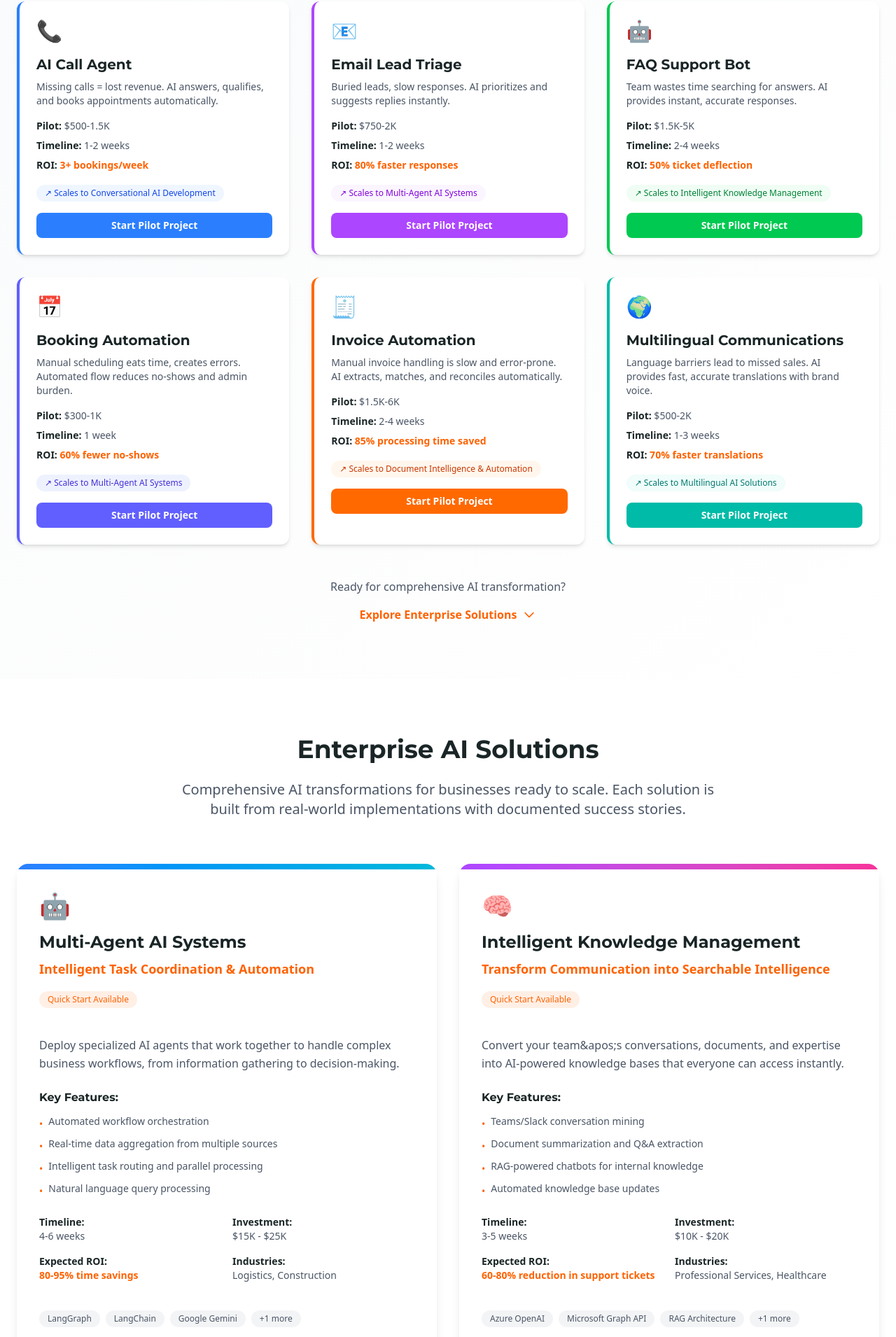
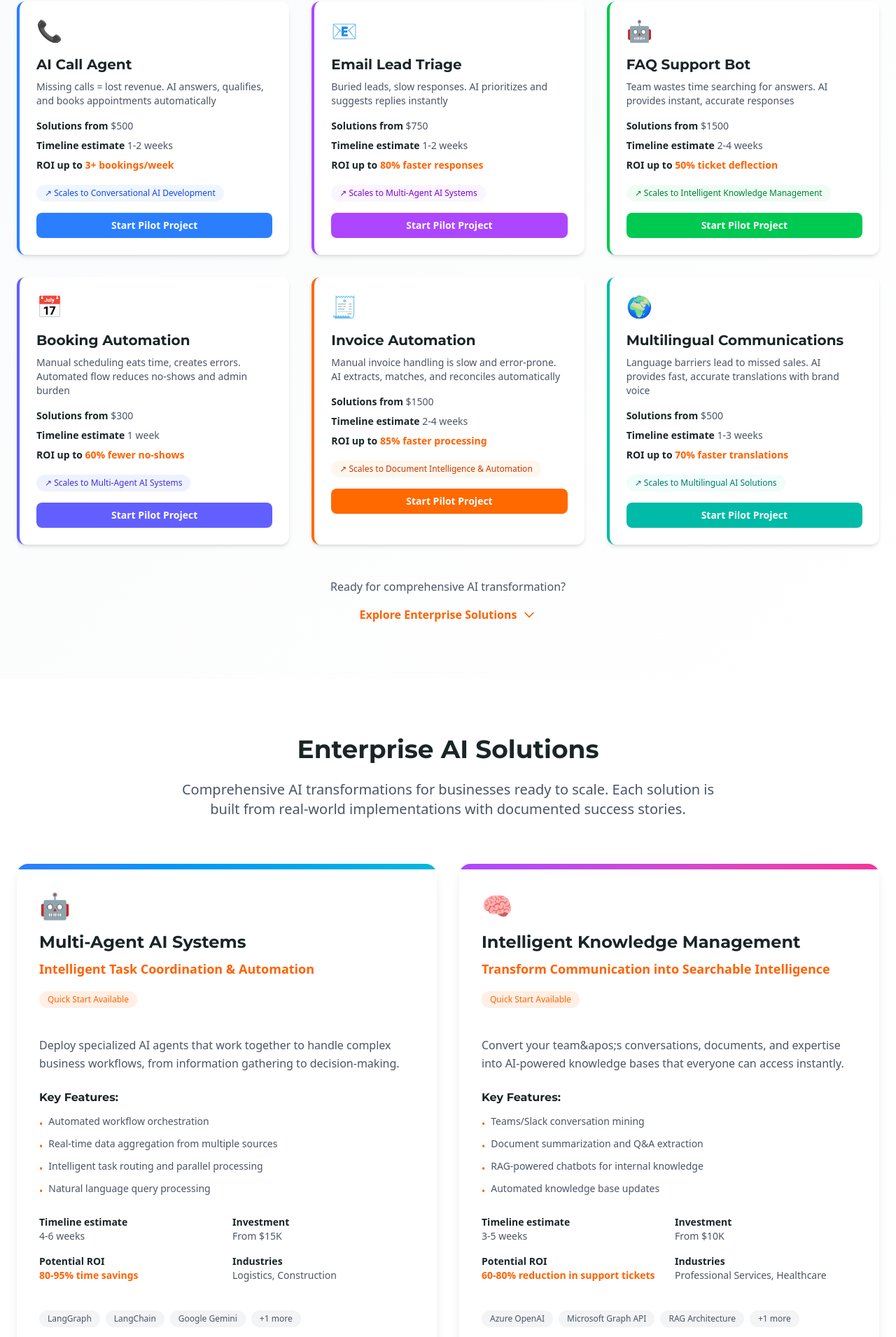
Before and after one commit to mario-guerra/ignitionai.xyz, a Next.js app: page /services in a window 1280 px wide. Shown: the part 836-2746 px from the top of the page at 70% size. Built offline with nearby package versions, Linux system fonts and the light colour scheme.

Commit message:
Refactor a few things
- Removed periods from non-sentences
- Removed budget range to avoid boxing ourselves in
- Changed pricing to "starting from" rather than fixed ranges
- Changed ROI and timelines to "estimates"

```diff
--- a/src/app/blog/page.tsx
+++ b/src/app/blog/page.tsx
@@ -45,7 +45,7 @@ const BlogPage = () => {
                 AI Insights & <span className="text-ignition-orange">Strategies</span>
               </h1>
               <p className="text-xl md:text-2xl text-gray-300 max-w-3xl mx-auto">
-                Practical insights, implementation guides, and strategies for implementing AI solutions that drive real business results.
+                Practical insights, implementation guides, and strategies for implementing AI solutions that drive real business results
               </p>
             </motion.div>
           ) : (
@@ -54,7 +54,7 @@ const BlogPage = () => {
                 AI Insights & <span className="text-ignition-orange">Strategies</span>
               </h1>
               <p className="text-xl md:text-2xl text-gray-300 max-w-3xl mx-auto">
-                Practical insights, implementation guides, and strategies for implementing AI solutions that drive real business results.
+                Practical insights, implementation guides, and strategies for implementing AI solutions that drive real business results
               </p>
             </div>
           )}
@@ -152,7 +152,7 @@ const BlogPage = () => {
           >
             <h2 className="text-3xl md:text-4xl font-bold mb-4 !text-white">Ready to Implement AI in Your Business?</h2>
             <p className="text-xl text-gray-300 mb-8 max-w-2xl mx-auto">
-              Get a free 30-minute consultation to identify your best AI opportunities and create a custom roadmap for implementation.
+              Get a free 30-minute consultation to identify your best AI opportunities and create a custom roadmap for implementation
             </p>
 
             <div className="max-w-md mx-auto">
--- a/src/app/services/page.tsx
+++ b/src/app/services/page.tsx
@@ -18,7 +18,7 @@ const ServicesPage = () => {
       industries: ["Logistics", "Construction", "Event Planning", "Agriculture"],
       roi: "80-95% time savings",
       timeline: "4-6 weeks",
-      investment: "$15K - $25K",
+      investment: "From $15K",
       icon: "🤖",
       gradient: "from-blue-500 to-cyan-500"
     },
@@ -36,7 +36,7 @@ const ServicesPage = () => {
       industries: ["Professional Services", "Healthcare", "Manufacturing", "Technology"],
       roi: "60-80% reduction in support tickets",
       timeline: "3-5 weeks",
-      investment: "$10K - $20K",
+      investment: "From $10K",
       icon: "🧠",
       gradient: "from-purple-500 to-pink-500"
     },
@@ -54,7 +54,7 @@ const ServicesPage = () => {
       industries: ["Healthcare", "E-commerce", "Manufacturing", "Tourism"],
       roi: "70-90% translation cost reduction",
       timeline: "2-4 weeks",
-      investment: "$8K - $18K",
+      investment: "From $8K",
       icon: "🌍",
       gradient: "from-green-500 to-blue-500"
     },
@@ -72,7 +72,7 @@ const ServicesPage = () => {
       industries: ["Legal", "Insurance", "Real Estate", "Financial Services"],
       roi: "85-95% processing time reduction",
       timeline: "2-3 weeks",
-      investment: "$5K - $15K",
+      investment: "From $5K",
       icon: "📄",
       gradient: "from-orange-500 to-red-500"
     },
@@ -90,7 +90,7 @@ const ServicesPage = () => {
       industries: ["Customer Service", "Technical Support", "Sales", "Education"],
       roi: "50-70% support cost reduction",
       timeline: "4-8 weeks",
-      investment: "$12K - $25K",
+      investment: "From $12K",
       icon: "💬",
       gradient: "from-indigo-500 to-purple-500"
     },
@@ -108,7 +108,7 @@ const ServicesPage = () => {
       industries: ["Software Development", "E-commerce", "SaaS", "Technology"],
       roi: "80-90% design time reduction",
       timeline: "1-3 weeks",
-      investment: "$5K - $12K",
+      investment: "From $5K",
       icon: "⚡",
       gradient: "from-yellow-500 to-orange-500"
     }
@@ -118,31 +118,31 @@ const ServicesPage = () => {
     {
       step: "01",
       title: "Discovery & Assessment",
-      description: "We analyze your current processes, identify automation opportunities, and define success metrics.",
+      description: "We analyze your current processes, identify automation opportunities, and define success metrics",
       duration: "1 week"
     },
     {
       step: "02",
       title: "Solution Design",
-      description: "Custom AI solution architecture tailored to your specific business needs and technical requirements.",
+      description: "Custom AI solution architecture tailored to your specific business needs and technical requirements",
       duration: "1-2 weeks"
     },
     {
       step: "03",
       title: "Development & Integration",
-      description: "Agile development with weekly demos, ensuring the solution fits perfectly into your workflow.",
+      description: "Agile development with weekly demos, ensuring the solution fits perfectly into your workflow",
       duration: "2-6 weeks"
     },
     {
       step: "04",
       title: "Testing & Optimization",
-      description: "Comprehensive testing, performance optimization, and team training for successful adoption.",
+      description: "Comprehensive testing, performance optimization, and team training for successful adoption",
       duration: "1 week"
     },
     {
       step: "05",
       title: "Deployment & Support",
-      description: "Go-live support with ongoing monitoring, maintenance, and continuous improvement.",
+      description: "Go-live support with ongoing monitoring, maintenance, and continuous improvement",
       duration: "Ongoing"
     }
   ];
@@ -150,22 +150,22 @@ const ServicesPage = () => {
   const guarantees = [
     {
       title: "ROI Guarantee",
-      description: "Measurable return on investment within 2-3 months.",
+      description: "Measurable return on investment within 2-3 months",
       icon: "📈"
     },
     {
       title: "Fixed Timeline",
-      description: "Clear project timelines with weekly milestones.",
+      description: "Clear project timelines with weekly milestones",
       icon: "⏱️"
     },
     {
       title: "Transparent Pricing",
-      description: "Fixed-price projects with no hidden costs.",
+      description: "Transparent pricing",
       icon: "💰"
     },
     {
       title: "30-Day Support",
-      description: "Support for 30 days after deployment.",
+      description: "Support for 30 days after deployment",
       icon: "🛠️"
     }
   ];
@@ -247,19 +247,19 @@ const ServicesPage = () => {
               <div className="text-3xl mb-4">📞</div>
               <h3 className="text-xl font-bold text-deep-charcoal mb-2">AI Call Agent</h3>
               <p className="text-gray-600 mb-4 text-sm">
-                Missing calls = lost revenue. AI answers, qualifies, and books appointments automatically.
+                Missing calls = lost revenue. AI answers, qualifies, and books appointments automatically
               </p>
               <div className="space-y-2 mb-4">
                 <div className="text-sm">
-                  <span className="font-semibold text-deep-charcoal">Pilot:</span>
-                  <span className="text-gray-600"> $500-1.5K</span>
+                  <span className="font-semibold text-deep-charcoal">Solutions from </span>
+                  <span className="text-gray-600"> $500</span>
                 </div>
                 <div className="text-sm">
-                  <span className="font-semibold text-deep-charcoal">Timeline:</span>
+                  <span className="font-semibold text-deep-charcoal">Timeline estimate </span>
                   <span className="text-gray-600"> 1-2 weeks</span>
                 </div>
                 <div className="text-sm">
-                  <span className="font-semibold text-deep-charcoal">ROI:</span>
+                  <span className="font-semibold text-deep-charcoal">ROI up to </span>
                   <span className="text-ignition-orange font-semibold"> 3+ bookings/week</span>
                 </div>
               </div>
@@ -285,19 +285,19 @@ const ServicesPage = () => {
               <div className="text-3xl mb-4">📧</div>
               <h3 className="text-xl font-bold text-deep-charcoal mb-2">Email Lead Triage</h3>
               <p className="text-gray-600 mb-4 text-sm">
-                Buried leads, slow responses. AI prioritizes and suggests replies instantly.
+                Buried leads, slow responses. AI prioritizes and suggests replies instantly
               </p>
               <div className="space-y-2 mb-4">
                 <div className="text-sm">
-                  <span className="font-semibold text-deep-charcoal">Pilot:</span>
-                  <span className="text-gray-600"> $750-2K</span>
+                  <span className="font-semibold text-deep-charcoal">Solutions from </span>
+                  <span className="text-gray-600"> $750</span>
                 </div>
                 <div className="text-sm">
-                  <span className="font-semibold text-deep-charcoal">Timeline:</span>
+                  <span className="font-semibold text-deep-charcoal">Timeline estimate </span>
                   <span className="text-gray-600"> 1-2 weeks</span>
                 </div>
                 <div className="text-sm">
-                  <span className="font-semibold text-deep-charcoal">ROI:</span>
+                  <span className="font-semibold text-deep-charcoal">ROI up to </span>
                   <span className="text-ignition-orange font-semibold"> 80% faster responses</span>
                 </div>
               </div>
@@ -323,19 +323,19 @@ const ServicesPage = () => {
               <div className="text-3xl mb-4">🤖</div>
               <h3 className="text-xl font-bold text-deep-charcoal mb-2">FAQ Support Bot</h3>
               <p className="text-gray-600 mb-4 text-sm">
-                Team wastes time searching for answers. AI provides instant, accurate responses.
+                Team wastes time searching for answers. AI provides instant, accurate responses
               </p>
               <div className="space-y-2 mb-4">
                 <div className="text-sm">
-                  <span className="font-semibold text-deep-charcoal">Pilot:</span>
-                  <span className="text-gray-600"> $1.5K-5K</span>
+                  <span className="font-semibold text-deep-charcoal">Solutions from </span>
+                  <span className="text-gray-600"> $1500</span>
                 </div>
                 <div className="text-sm">
-                  <span className="font-semibold text-deep-charcoal">Timeline:</span>
+                  <span className="font-semibold text-deep-charcoal">Timeline estimate </span>
                   <span className="text-gray-600"> 2-4 weeks</span>
                 </div>
                 <div className="text-sm">
-                  <span className="font-semibold text-deep-charcoal">ROI:</span>
+                  <span className="font-semibold text-deep-charcoal">ROI up to </span>
                   <span className="text-ignition-orange font-semibold"> 50% ticket deflection</span>
                 </div>
               </div>
@@ -363,19 +363,19 @@ const ServicesPage = () => {
               <div className="text-3xl mb-4">📅</div>
               <h3 className="text-xl font-bold text-deep-charcoal mb-2">Booking Automation</h3>
               <p className="text-gray-600 mb-4 text-sm">
-                Manual scheduling eats time, creates errors. Automated flow reduces no-shows and admin burden.
+                Manual scheduling eats time, creates errors. Automated flow reduces no-shows and admin burden
               </p>
               <div className="space-y-2 mb-4">
                 <div className="text-sm">
-                  <span className="font-semibold text-deep-charcoal">Pilot:</span>
-                  <span className="text-gray-600"> $300-1K</span>
+                  <span className="font-semibold text-deep-charcoal">Solutions from </span>
+                  <span className="text-gray-600"> $300</span>
                 </div>
                 <div className="text-sm">
-                  <span className="font-semibold text-deep-charcoal">Timeline:</span>
+                  <span className="font-semibold text-deep-charcoal">Timeline estimate</span>
                   <span className="text-gray-600"> 1 week</span>
                 </div>
                 <div className="text-sm">
-                  <span className="font-semibold text-deep-charcoal">ROI:</span>
+                  <span className="font-semibold text-deep-charcoal">ROI up to </span>
                   <span className="text-ignition-orange font-semibold"> 60% fewer no-shows</span>
                 </div>
               </div>
@@ -401,20 +401,20 @@ const ServicesPage = () => {
               <div className="text-3xl mb-4">🧾</div>
               <h3 className="text-xl font-bold text-deep-charcoal mb-2">Invoice Automation</h3>
               <p className="text-gray-600 mb-4 text-sm">
-                Manual invoice handling is slow and error-prone. AI extracts, matches, and reconciles automatically.
+                Manual invoice handling is slow and error-prone. AI extracts, matches, and reconciles automatically
               </p>
               <div className="space-y-2 mb-4">
                 <div className="text-sm">
-                  <span className="font-semibold text-deep-charcoal">Pilot:</span>
-                  <span className="text-gray-600"> $1.5K-6K</span>
+                  <span className="font-semibold text-deep-charcoal">Solutions from </span>
+                  <span className="text-gray-600"> $1500</span>
                 </div>
                 <div className="text-sm">
-                  <span className="font-semibold text-deep-charcoal">Timeline:</span>
+                  <span className="font-semibold text-deep-charcoal">Timeline estimate</span>
                   <span className="text-gray-600"> 2-4 weeks</span>
                 </div>
                 <div className="text-sm">
-                  <span className="font-semibold text-deep-charcoal">ROI:</span>
-                  <span className="text-ignition-orange font-semibold"> 85% processing time saved</span>
+                  <span className="font-semibold text-deep-charcoal">ROI up to </span>
+                  <span className="text-ignition-orange font-semibold"> 85% faster processing</span>
                 </div>
               </div>
               <div className="text-xs bg-orange-50 text-orange-700 px-3 py-1 rounded-full mb-4 inline-block">
@@ -439,19 +439,19 @@ const ServicesPage = () => {
               <div className="text-3xl mb-4">🌍</div>
               <h3 className="text-xl font-bold text-deep-charcoal mb-2">Multilingual Communications</h3>
               <p className="text-gray-600 mb-4 text-sm">
-                Language barriers lead to missed sales. AI provides fast, accurate translations with brand voice.
+                Language barriers lead to missed sales. AI provides fast, accurate translations with brand voice
               </p>
               <div className="space-y-2 mb-4">
                 <div className="text-sm">
-                  <span className="font-semibold text-deep-charcoal">Pilot:</span>
-                  <span className="text-gray-600"> $500-2K</span>
+                  <span className="font-semibold text-deep-charcoal">Solutions from </span>
+                  <span className="text-gray-600"> $500</span>
                 </div>
                 <div className="text-sm">
-                  <span className="font-semibold text-deep-charcoal">Timeline:</span>
+                  <span className="font-semibold text-deep-charcoal">Timeline estimate </span>
                   <span className="text-gray-600"> 1-3 weeks</span>
                 </div>
                 <div className="text-sm">
-                  <span className="font-semibold text-deep-charcoal">ROI:</span>
+                  <span className="font-semibold text-deep-charcoal">ROI up to </span>
                   <span className="text-ignition-orange font-semibold"> 70% faster translations</span>
                 </div>
               </div>
@@ -551,19 +551,19 @@ const ServicesPage = () => {
 
                     <div className="grid grid-cols-2 gap-4 text-sm">
                       <div>
-                        <span className="font-semibold text-deep-charcoal">Timeline:</span>
+                        <span className="font-semibold text-deep-charcoal">Timeline estimate</span>
                         <p className="text-gray-600">{service.timeline}</p>
                       </div>
                       <div>
-                        <span className="font-semibold text-deep-charcoal">Investment:</span>
+                        <span className="font-semibold text-deep-charcoal">Investment</span>
                         <p className="text-gray-600">{service.investment}</p>
                       </div>
                       <div>
-                        <span className="font-semibold text-deep-charcoal">Expected ROI:</span>
+                        <span className="font-semibold text-deep-charcoal">Potential ROI</span>
                         <p className="text-ignition-orange font-semibold">{service.roi}</p>
                       </div>
                       <div>
-                        <span className="font-semibold text-deep-charcoal">Industries:</span>
+                        <span className="font-semibold text-deep-charcoal">Industries</span>
                         <p className="text-gray-600">{service.industries.slice(0, 2).join(", ")}</p>
                       </div>
                     </div>
@@ -713,7 +713,7 @@ const ServicesPage = () => {
               viewport={{ once: true }}
             >
               Schedule a free consultation to discover which AI solution will deliver
-              the biggest impact for your business in the next 90 days.
+              the biggest impact for your business in the next 90 days
             </motion.p>
             <motion.div
               className="flex flex-col sm:flex-row gap-4 justify-center items-center"
--- a/src/components/layout/AboutSection.tsx
+++ b/src/components/layout/AboutSection.tsx
@@ -21,7 +21,7 @@ const AboutSection = () => {
               that solve real business problems.
             </p>
             <p className="text-lg mb-6 text-gray-700">
-              We have six ready-to-deploy AI scenarios that can be implemented immediately, but we&apos;re not limited to these.
+              We have six ready-to-deploy AI scenarios that can be implemented immediately, and also offer solutions tailored to your specific needs.
               Each solution is custom-built using proven technologies and frameworks, adapting to whatever challenge
               your business faces.
             </p>
--- a/src/components/layout/CTASection.tsx
+++ b/src/components/layout/CTASection.tsx
@@ -73,7 +73,7 @@ const CTASection = () => {
             </h2>
 
             <p className="text-xl md:text-2xl text-gray-300 mb-10 max-w-3xl mx-auto">
-              Schedule a free consultation with our experts to discover how IgnitionAI can transform your business operations and deliver measurable ROI.
+              Schedule a free consultation with our experts to discover how IgnitionAI can transform your business operations and deliver measurable ROI
             </p>
 
             <div className="flex flex-col sm:flex-row justify-center items-center gap-4 sm:gap-6">
--- a/src/components/layout/Footer.tsx
+++ b/src/components/layout/Footer.tsx
@@ -37,7 +37,7 @@ const Footer = () => {
               </span>
             </div>
             <p className="text-cool-gray mb-4">
-              Spark intelligent transformation for your business with AI solutions designed for measurable ROI.
+              Spark intelligent transformation for your business with AI solutions designed for measurable ROI
             </p>
           </div>
 
--- a/src/components/layout/HeroSection.tsx
+++ b/src/components/layout/HeroSection.tsx
@@ -51,10 +51,10 @@ const HeroSection = () => {
               <div className="mt-8 md:mt-12 p-4 border-l-4 border-ignition-orange bg-gray-50 max-w-2xl mx-auto lg:mx-0">
                 <div className="text-sm">
                   <p className="text-gray-700 mb-2">
-                    <span className="font-semibold text-gray-900">The Challenge:</span> Growing businesses need enterprise-grade AI but lack Fortune 500 budgets.
+                    <span className="font-semibold text-gray-900">The Challenge:</span> Growing businesses need enterprise-grade AI but lack Fortune 500 budgets
                   </p>
                   <p className="text-gray-700">
-                    <span className="font-semibold text-gray-900">Our Solution:</span> Production-ready AI systems with 90-day ROI, built on 15+ years of enterprise experience.
+                    <span className="font-semibold text-gray-900">Our Solution:</span> Production-ready AI systems with 90-day ROI, built on 15+ years of enterprise experience
                   </p>
                 </div>
               </div>
--- a/src/components/layout/ServicesSection.tsx
+++ b/src/components/layout/ServicesSection.tsx
@@ -53,7 +53,7 @@ const ServicesSection = () => {
           >
             <h3 className="text-2xl font-bold mb-4">AI Readiness Assessment</h3>
             <p className="text-gray-700 mb-6">
-              Comprehensive assessment of your business operations to identify AI opportunities with the highest ROI potential.
+              Comprehensive assessment of your business operations to identify AI opportunities with the highest ROI potential
             </p>
             <ul className="space-y-3 mb-8">
               <li className="flex items-start">
@@ -85,7 +85,7 @@ const ServicesSection = () => {
             <div className="absolute -right-16 -top-16 w-32 h-32 bg-ember-red/10 rounded-full"></div>
             <h3 className="text-2xl font-bold mb-4">Solution Design</h3>
             <p className="text-gray-700 mb-6">
-              Custom AI solution architecture tailored to your specific business needs, goals, and existing systems.
+              Custom AI solution architecture tailored to your specific business needs, goals, and existing systems
             </p>
             <ul className="space-y-3 mb-8">
               <li className="flex items-start">
@@ -117,7 +117,7 @@ const ServicesSection = () => {
             <div className="absolute -right-16 -top-16 w-32 h-32 bg-spark-yellow/10 rounded-full"></div>
             <h3 className="text-2xl font-bold mb-4">Implementation</h3>
             <p className="text-gray-700 mb-6">
-              End-to-end deployment of custom AI solutions with training, integration, and optimization.
+              End-to-end deployment of custom AI solutions with training, integration, and optimization
             </p>
             <ul className="space-y-3 mb-8">
               <li className="flex items-start">
```
Also changed, not shown: src/app/about/page.tsx (+6 -6 lines), src/app/page.tsx (+7 -7 lines), src/components/layout/ResultsSection.tsx (+1 -6 lines).
